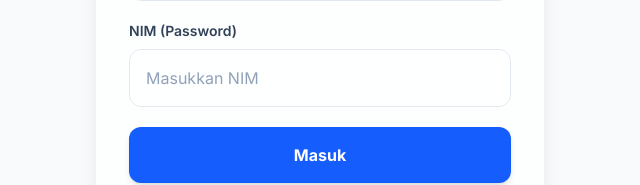
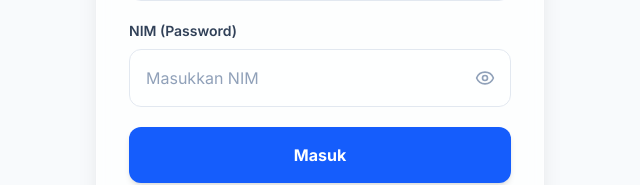
Before and after one commit to verand97/absensi-kkn, a Next.js app: page /login in a window 1280 px wide. Shown: the part 457-642 px from the top of the page, without its empty margins (320-960 px from the left). Built offline with nearby package versions, Linux system fonts and the light colour scheme.

Commit message:
feat: implement login page and QR-based attendance scanner interface

```diff
--- a/src/app/login/page.tsx
+++ b/src/app/login/page.tsx
@@ -2,7 +2,7 @@
 
 import { useState } from "react";
 import { useRouter } from "next/navigation";
-import { LogIn, ArrowLeft } from "lucide-react";
+import { LogIn, ArrowLeft, Eye, EyeOff } from "lucide-react";
 import Link from "next/link";
 import Image from "next/image";
 
@@ -11,6 +11,7 @@ export default function Login() {
   const [password, setPassword] = useState("");
   const [error, setError] = useState("");
   const [loading, setLoading] = useState(false);
+  const [showPassword, setShowPassword] = useState(false);
   const router = useRouter();
 
   const handleLogin = async (e: React.FormEvent) => {
@@ -77,14 +78,24 @@ export default function Login() {
           </div>
           <div>
             <label className="block text-sm font-semibold text-slate-700 mb-2">NIM (Password)</label>
+            <div className="relative">
               <input
-              type="password"
+                type={showPassword ? "text" : "password"}
                 value={password}
                 onChange={(e) => setPassword(e.target.value)}
-              className="w-full p-4 rounded-xl border border-slate-200 bg-white/50 focus:bg-white focus:outline-none focus:ring-2 focus:ring-blue-500 transition-all placeholder-slate-400"
+                className="w-full p-4 pr-12 rounded-xl border border-slate-200 bg-white/50 focus:bg-white focus:outline-none focus:ring-2 focus:ring-blue-500 transition-all placeholder-slate-400"
                 placeholder="Masukkan NIM"
                 required
               />
+              <button
+                type="button"
+                onClick={() => setShowPassword(!showPassword)}
+                className="absolute right-4 top-1/2 -translate-y-1/2 text-slate-400 hover:text-slate-600 transition-colors"
+                title={showPassword ? "Sembunyikan Password" : "Tampilkan Password"}
+              >
+                {showPassword ? <EyeOff size={20} /> : <Eye size={20} />}
+              </button>
+            </div>
           </div>
           <button
             type="submit"
--- a/src/app/scan/page.tsx
+++ b/src/app/scan/page.tsx
@@ -11,6 +11,7 @@ export default function ScannerPage() {
   const lastScannedRef = useRef<string>("");
   const isProcessingRef = useRef<boolean>(false);
   const [status, setStatus] = useState<{type: 'success'|'error', msg: string} | null>(null);
+  const [history, setHistory] = useState<{name: string, status: 'success'|'error', msg: string, time: string}[]>([]);
   const scannerRef = useRef<Html5QrcodeScanner | null>(null);
 
   // Calculate default day based on today (for demo purposes)
@@ -48,15 +49,21 @@ export default function ScannerPage() {
       });
 
       const data = await res.json();
+      const now = new Date().toLocaleTimeString('id-ID', { hour: '2-digit', minute: '2-digit', second: '2-digit' });
 
       if (res.ok) {
         setStatus({ type: 'success', msg: `Berhasil absen: ${data.memberName} (Hari ke-${data.day})` });
+        setHistory(prev => [{name: data.memberName, status: 'success' as const, msg: `Hadir (H-${data.day})`, time: now}, ...prev].slice(0, 10));
       } else {
-        setStatus({ type: 'error', msg: data.error || "Gagal absen" });
+        const errorMsg = data.error || "Gagal absen";
+        setStatus({ type: 'error', msg: errorMsg });
+        setHistory(prev => [{name: decodedText, status: 'error' as const, msg: errorMsg, time: now}, ...prev].slice(0, 10));
       }
 
     } catch (err) {
+      const now = new Date().toLocaleTimeString('id-ID', { hour: '2-digit', minute: '2-digit', second: '2-digit' });
       setStatus({ type: 'error', msg: "Terjadi kesalahan jaringan" });
+      setHistory(prev => [{name: decodedText, status: 'error' as const, msg: "Kesalahan jaringan", time: now}, ...prev].slice(0, 10));
     } finally {
       // Clear status and allow rescanning the same QR after 2.5 seconds
       setTimeout(() => {
@@ -117,6 +124,26 @@ export default function ScannerPage() {
               </div>
             )}
           </div>
+
+          {history.length > 0 && (
+            <div className="bg-slate-50 border-t border-slate-100 p-6 animate-fade-in">
+              <h3 className="text-sm font-bold text-slate-700 mb-4 flex items-center justify-between">
+                <span>Riwayat Terakhir (Sesi Ini)</span>
+                <span className="bg-blue-100 text-blue-700 px-2 py-0.5 rounded-full text-[10px]">{history.length}</span>
+              </h3>
+              <ul className="space-y-3">
+                {history.map((item, i) => (
+                  <li key={i} className={`p-3 rounded-xl border text-sm flex items-center justify-between shadow-sm ${item.status === 'success' ? 'bg-white border-green-100' : 'bg-white border-red-100'}`}>
+                    <div>
+                      <p className="font-bold text-slate-800">{item.name}</p>
+                      <p className={`text-xs mt-0.5 ${item.status === 'success' ? 'text-green-600 font-semibold' : 'text-red-500'}`}>{item.msg}</p>
+                    </div>
+                    <span className="text-xs font-mono font-bold text-slate-500 bg-slate-100 px-2.5 py-1 rounded-md border border-slate-200">{item.time}</span>
+                  </li>
+                ))}
+              </ul>
+            </div>
+          )}
         </div>
       </div>
     </div>
```
Lines whose indentation alone changed are shown as unchanged.
